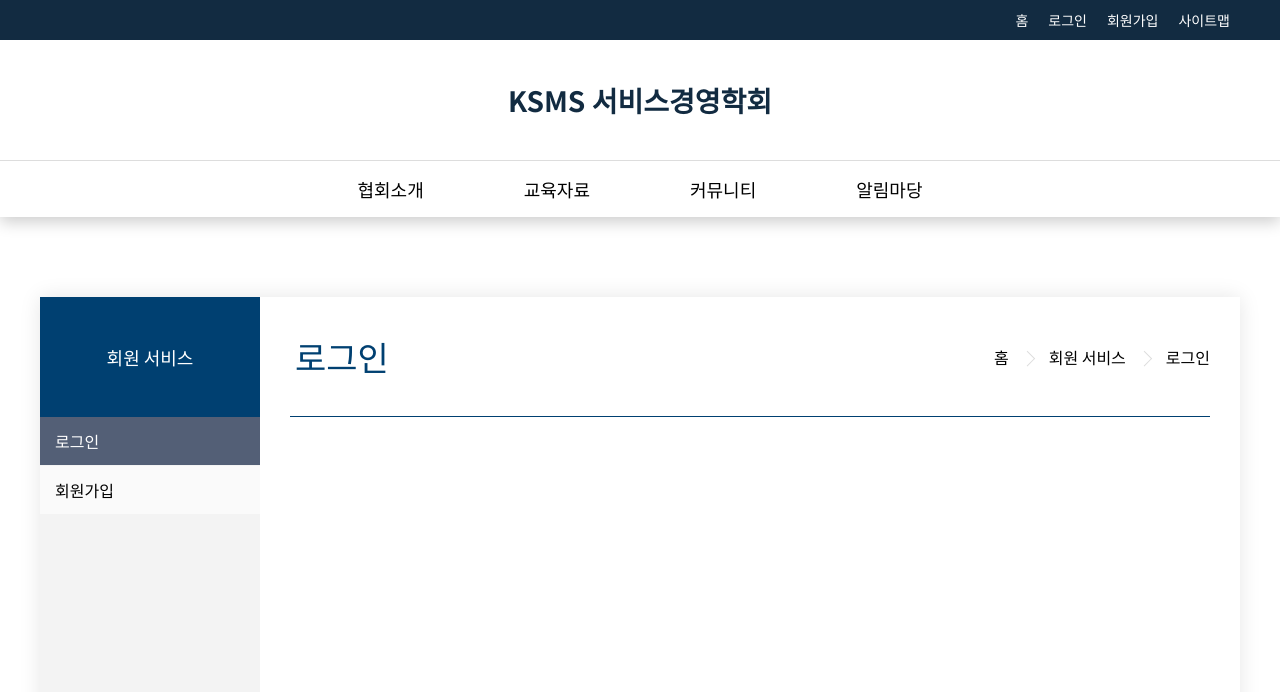
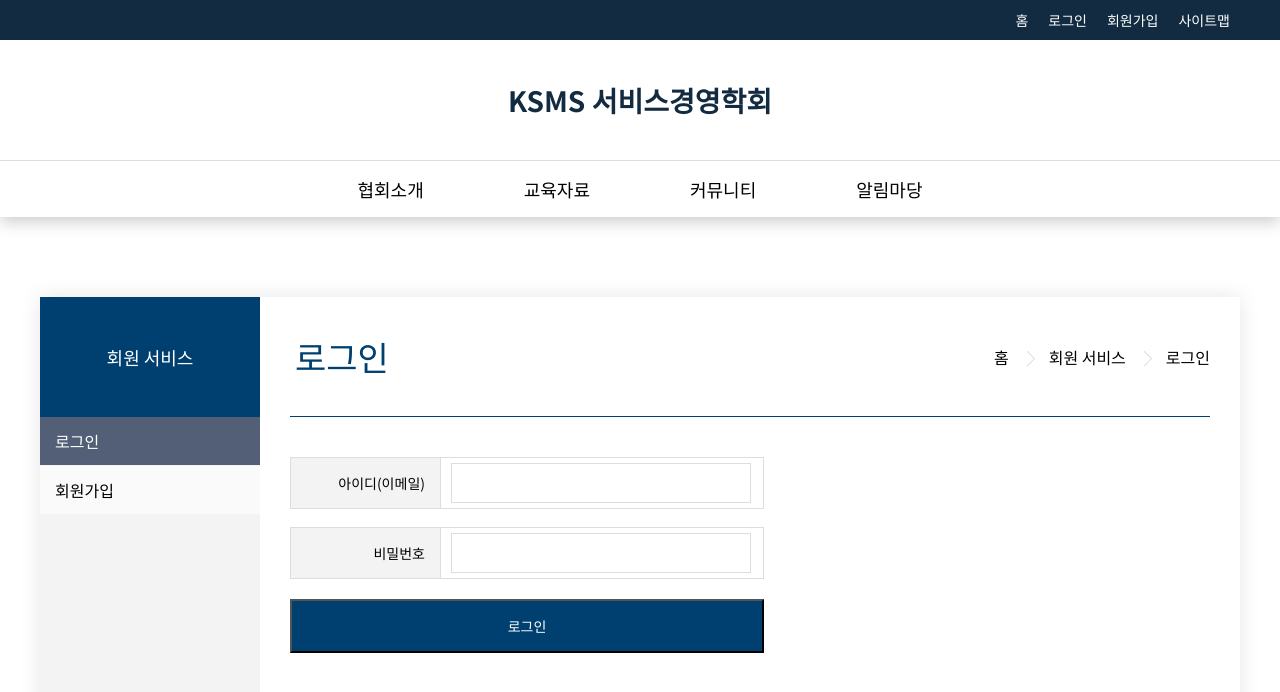
Before and after one commit to raquim47/Edu-Assoc, a React (Create React App) app: page /accounts/login in a window 1280 px wide. Shown: the top 692 px of the page. Built offline with nearby package versions, Linux system fonts and the light colour scheme; no server answers.

Commit message:
Add LoginPage

```diff
--- a/src/components/accounts/LoginPage.jsx
+++ b/src/components/accounts/LoginPage.jsx
@@ -1,9 +1,73 @@
+import { useForm } from 'react-hook-form';
+import { useNavigate } from 'react-router-dom';
+import styled from 'styled-components';
+import { useLogin } from './hooks';
+import FormTemplate from './ui/FormTemplate';
+import InputFIeld from './ui/InputFIeld';
 
+const Wrapper = styled.div`
+  width: 474px;
+`;
 const LoginPage = () => {
+  const navigate = useNavigate();
+  const { login, isLoading } = useLogin();
+  const {
+    register,
+    handleSubmit,
+    formState: { errors },
+  } = useForm();
+
+  const handleOnSubmit = async (data) => {
+    try {
+      await login(data.email, data.password);
+      navigate('/');
+    } catch (error) {
+      switch (error.code) {
+        case 'auth/user-not-found':
+        case 'auth/wrong-password':
+        case 'auth/invalid-credential':
+          alert('이메일 또는 비밀번호가 유효하지 않습니다');
+          break;
+        default:
+          alert('로그인하는 동안 오류가 발생했습니다. 다시 시도해주세요.');
+      }
+    }
+  };
   return (
-    <>
-
-    </>
+    <Wrapper>
+      <FormTemplate
+        onSubmit={handleSubmit(handleOnSubmit, () =>
+          alert('입력사항을 확인해주세요')
+        )}
+      >
+        <fieldset>
+          <InputFIeld
+            id="email"
+            label="아이디(이메일)"
+            error={errors['email']}
+            {...register('email', {
+              required: '이메일을 입력하세요.',
+              pattern: {
+                value: /^[a-zA-Z0-9+-.]+@[a-zA-Z0-9-]+\.[a-zA-Z0-9-.]+$/i,
+                message: '이메일이 형식에 맞지 않습니다',
+              },
+            })}
+          ></InputFIeld>
+          <InputFIeld
+            id="password"
+            label="비밀번호"
+            type="password"
+            error={errors['password']}
+            {...register('password', {
+              required: '비밀번호를 입력하세요',
+            })}
+          />
+        </fieldset>
+        <button className="submit-btn" type="submit" disabled={isLoading}>
+          {isLoading ? '요청중' : '로그인'}
+        </button>
+      </FormTemplate>
+    </Wrapper>
   );
 };
 
--- a/src/components/accounts/RegisterPage.jsx
+++ b/src/components/accounts/RegisterPage.jsx
@@ -5,42 +5,8 @@ import styled from 'styled-components';
 import AgreementCheckBox from './ui/AgreementCheckBox';
 import InputFIeld from './ui/InputFIeld';
 import { checkEmailDuplicate } from 'components/accounts/utils';
-import { useRegisterUser } from './hooks/useRegisterUser';
-
-const Form = styled.form`
-  display: flex;
-  flex-direction: column;
-  gap: 20px;
-
-  .submit-btn {
-    padding: 15px 0;
-    background-color: ${(props) => props.theme.color.blue[1]};
-    color: ${(props) => props.theme.color.white};
-
-    &:disabled {
-      background-color: ${(props) => props.theme.color.gray[0]};
-      cursor: default;
-    }
-    &:hover {
-      background-color: ${(props) => props.theme.color.blue[2]};
-    }
-    &:disabled:hover {
-      background-color: ${(props) => props.theme.color.gray[0]};
-    }
-  }
-`;
-
-const Fieldset = styled.fieldset`
-  display: flex;
-  flex-direction: column;
-  gap: 18px;
-
-  legend {
-    font-size: ${(props) => props.theme.fontSize.xl};
-    font-weight: 400;
-    margin-bottom: 15px;
-  }
-`;
+import { useRegisterUser } from './hooks';
+import FormTemplate from './ui/FormTemplate';
 
 const CheckBtn = styled.button`
   background-color: ${(props) => props.theme.color.black[2]};
@@ -85,9 +51,8 @@ const RegisterPage = () => {
     )(e);
   };
   return (
-    <div>
-      <Form onSubmit={handleFormSubmit}>
-        <Fieldset>
+    <FormTemplate onSubmit={handleFormSubmit}>
+      <fieldset>
         <legend>이용약관</legend>
         <AgreementCheckBox
           agreementText={'이용약관 내용 '.repeat(150)}
@@ -95,8 +60,8 @@ const RegisterPage = () => {
           label="이용약관에 동의합니다."
           {...register('termsAgreement', { required: true })}
         />
-        </Fieldset>
-        <Fieldset>
+      </fieldset>
+      <fieldset>
         <legend>기본정보</legend>
         <InputFIeld
           id="email"
@@ -176,18 +141,16 @@ const RegisterPage = () => {
           {...register('phone', {
             pattern: {
               value: /^(\d{3}-\d{4}-\d{4})$/,
-                message:
-                  '형식이 올바르지 않습니다(010-0000-0000)',
+              message: '형식이 올바르지 않습니다(010-0000-0000)',
             },
           })}
         />
-        </Fieldset>
+      </fieldset>
 
       <button className="submit-btn" type="submit" disabled={isLoading}>
         {isLoading ? '요청중' : '가입하기'}
       </button>
-      </Form>
-    </div>
+    </FormTemplate>
   );
 };
 
--- a/src/components/accounts/hooks/useRegisterUser.js
+++ b/src/components/accounts/hooks.js
@@ -1,5 +1,8 @@
 import { useState } from 'react';
-import { createUserWithEmailAndPassword } from 'firebase/auth';
+import {
+  createUserWithEmailAndPassword,
+  signInWithEmailAndPassword,
+} from 'firebase/auth';
 import { doc, setDoc } from 'firebase/firestore';
 import { auth, db } from 'fb/firebase-init';
 
@@ -31,3 +34,20 @@ export const useRegisterUser = () => {
 
   return { register, isLoading };
 };
+
+export const useLogin = () => {
+  const [isLoading, setIsLoading] = useState(false);
+
+  const login = async (email, password) => {
+    setIsLoading(true);
+    try {
+      await signInWithEmailAndPassword(auth, email, password);
+    } catch (error) {
+      throw error;
+    } finally {
+      setIsLoading(false);
+    }
+  };
+
+  return { login, isLoading };
+};
--- /dev/null
+++ b/src/components/accounts/ui/FormTemplate.jsx
@@ -0,0 +1,38 @@
+import { styled } from 'styled-components';
+
+const FormTemplate = styled.form`
+  display: flex;
+  flex-direction: column;
+  gap: 20px;
+
+  fieldset {
+    display: flex;
+    flex-direction: column;
+    gap: 18px;
+  }
+
+  legend {
+    font-size: ${(props) => props.theme.fontSize.xl};
+    font-weight: 400;
+    margin-bottom: 15px;
+  }
+
+  .submit-btn {
+    padding: 15px 0;
+    background-color: ${(props) => props.theme.color.blue[1]};
+    color: ${(props) => props.theme.color.white};
+
+    &:disabled {
+      background-color: ${(props) => props.theme.color.gray[0]};
+      cursor: default;
+    }
+    &:hover {
+      background-color: ${(props) => props.theme.color.blue[2]};
+    }
+    &:disabled:hover {
+      background-color: ${(props) => props.theme.color.gray[0]};
+    }
+  }
+`;
+
+export default FormTemplate;
--- a/src/components/accounts/ui/InputFIeld.jsx
+++ b/src/components/accounts/ui/InputFIeld.jsx
@@ -6,7 +6,7 @@ const Wrapper = styled.div`
   align-items: center;
   position: relative;
   border: 1px solid ${(props) => props.theme.color.gray[1]};
-  gap: 5px;
+  gap: 10px;
 
   label {
     display: flex;
```
Lines whose indentation alone changed are shown as unchanged.
